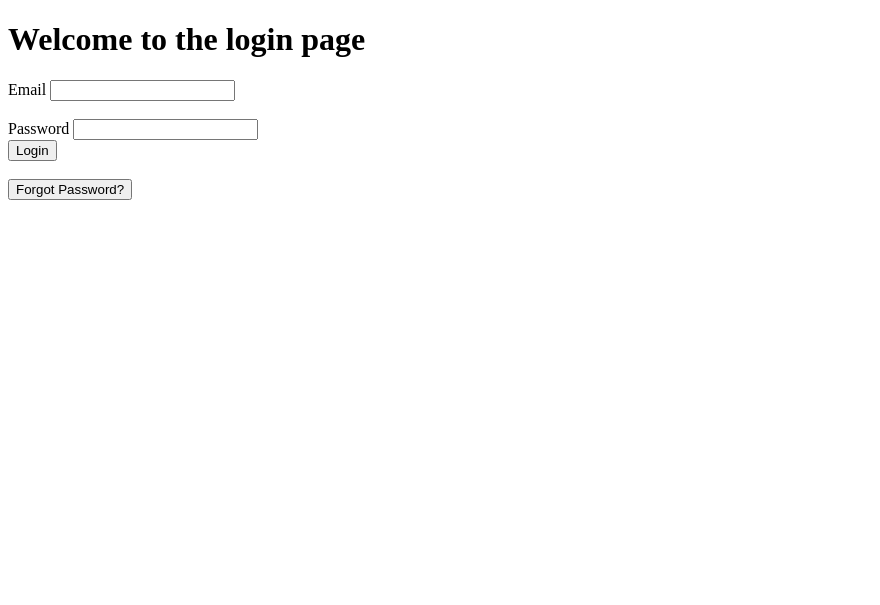
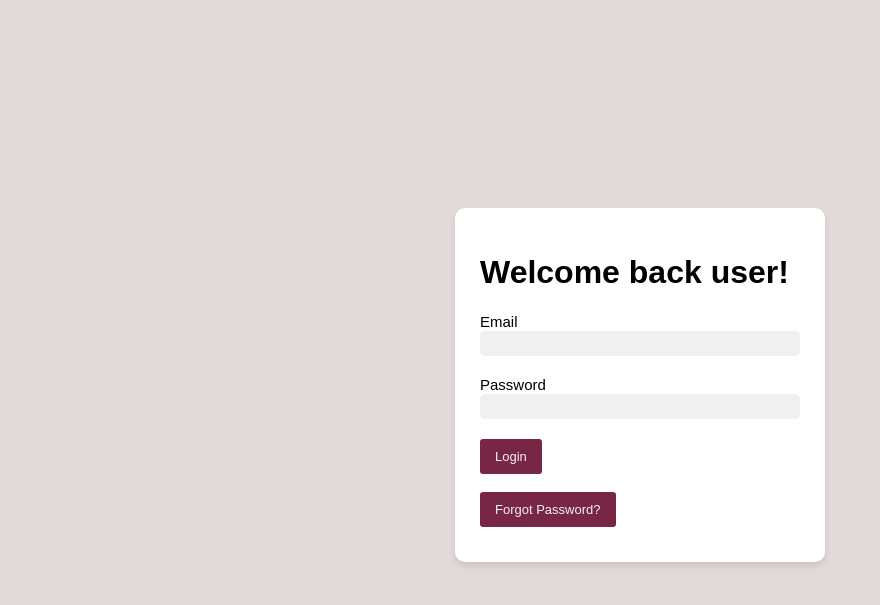
Before and after one commit to UdhayaShan1/Gym-Booking-System1, a Flask app: page /login in a window 1280 px wide. Shown: the top 605 px of the page, without its empty margins (0-880 px from the left). Run offline with Flask 3, Linux system fonts and the light colour scheme; parts of the project's set-up code (start-up, migrations or seed data) failed here and were passed over.

Commit message:
Login Page

```diff
--- a/Website/static/css/style.css
+++ b/Website/static/css/style.css
@@ -1,6 +1,15 @@
 body {
   font-family: Arial, sans-serif;
   background-color: #e2dad9;
+}
+
+footer {
+  background-color: #782646;
+  color: #fff;
+  text-align: center;
+  padding: 20px;
+  font-size: 14px;
+  margin-top: 50px;
 }
 
 /* Navbar */
@@ -88,6 +97,8 @@ body {
   background-color: #864d5c;
 }
 
+/* Registration */
+
 .registrationPage {
   position: relative;
   top: 200px;
@@ -115,6 +126,16 @@ body {
   border-radius: 3px
 }
 
+.registrationPage button:hover {
+  background-color: #ddd;
+  color: black;
+}
+
+.registrationPage button.active {
+  background-color: #864d5c;
+  color: white;
+}
+
 .registrationPage a {
   font-size: 13px;
   font-weight: 400;
@@ -129,3 +150,61 @@ body {
   border: 0;
   margin-bottom: 10px;
 }
+
+/* Login */
+
+.loginContainer {
+  position: relative;
+  top: 200px;
+  max-width: 320px;
+  margin: 0 auto;
+  padding: 25px;
+  background-color: #fff;
+  border-radius: 10px;
+  box-shadow: 0 4px 6px rgba(0, 0, 0, 0.1);
+}
+
+.loginContainer label {
+  font-size: 15px;
+  font-weight: 450;
+  margin-bottom: 10px;
+}
+
+.loginContainer input {
+  width: 100%;
+  padding: 5px 0px;
+  border-radius: 5px;
+  background: #f0f0f0;
+  border: 0;
+  margin-bottom: 20px;
+}
+
+.loginContainer button {
+  font-size: 13px;
+  padding: 10px 15px;
+  border: none;
+  background-color: #782646;
+  color: #f2f2f2;
+  cursor: pointer;
+  border-radius: 3px
+}
+
+.loginContainer button:hover {
+  background-color: #ddd;
+  color: black;
+}
+
+.loginContainer button.active {
+  background-color: #864d5c;
+  color: white;
+}
+
+#forgotPasswordButton {
+  margin-bottom: 10px; /* Adds spacing below the button */
+}
+
+#forgotPwdContainer label {
+  margin-right: 5px; /* Adds spacing to the right of the label */
+}
+
+/* Index */
--- a/Website/templates/login.html
+++ b/Website/templates/login.html
@@ -6,29 +6,23 @@
     <meta name="viewport" content="width=device-width, initial-scale=1.0">
     <title>Document</title>
     <script src="{{ url_for('static', filename='js/login.js') }}"></script>
-    <style>
-        #forgotPasswordButton {
-        margin-bottom: 10px; /* Adds spacing below the button */
-        }
-
-        #forgotPwdContainer label {
-        margin-right: 5px; /* Adds spacing to the right of the label */
-        }
-    </style>
+    <link rel="stylesheet" href="..\static\css\style.css">
 </head>
 <body>
-    <h1>Welcome to the login page</h1>
+    <div class="loginContainer">
+      <h1>Welcome back user!</h1>
       <form id="loginForm">
-        <label for="email">Email</label>
-        <input type="text" id="email" name="email"><br><br>
-        <label for="password">Password</label>
+        <label for="email">Email</label><br>
+        <input type="text" id="email" name="email"><br>
+        <label for="password">Password</label><br>
         <input type="password" id="password" name="password"><br>
-        <button type="submit">Login</button>
+        <button type="submit">Login</button><br>
       </form>
       <br>
       <button id="forgotPasswordButton">Forgot Password?</button>
       <br>
       <div id="forgotPwdContainer"></div>
+    </div>
 
 </body>
 </html>
```
Lines whose indentation alone changed are shown as unchanged.
